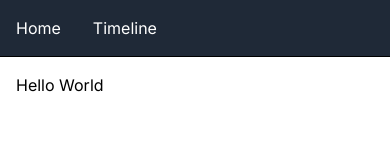
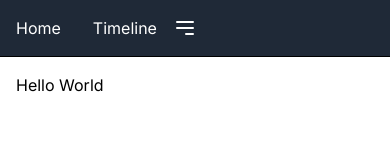
Before and after one commit to PJurke/timelines, a Next.js app: page / in a window 390 px wide. Shown: the top 160 px of the page. Built offline with nearby package versions, Linux system fonts and the light colour scheme.

Commit message:
add Hamburger Menu

```diff
--- /dev/null
+++ b/app/components/top-level-menu/HamburgerMenu.tsx
@@ -0,0 +1,13 @@
+const HamburgerMenu = () => {
+    return (
+        <div className="md:hidden flex items-center">
+            <button className="mobile-menu-button">
+                <svg className="w-6 h-6" fill="none" stroke="currentColor" viewBox="0 0 24 24">
+                <path strokeLinecap="round" strokeLinejoin="round" strokeWidth="2" d="M4 6h16M4 12h16m-7 6h7" />
+                </svg>
+            </button>
+        </div>
+    );
+};
+
+export default HamburgerMenu;
--- a/app/components/top-level-menu/index.tsx
+++ b/app/components/top-level-menu/index.tsx
@@ -1,3 +1,4 @@
+import HamburgerMenu from "./HamburgerMenu";
 import TopLevelMenuButton from "./button";
 
 const TopLevelMenu = () => {
@@ -6,6 +7,7 @@ const TopLevelMenu = () => {
         <nav className="bg-gray-800 border-b border-black flex text-white">
             <TopLevelMenuButton title="Home" link="/" />
             <TopLevelMenuButton title="Timeline" link="/timeline" />
+            <HamburgerMenu />
         </nav>
 
     );
```
